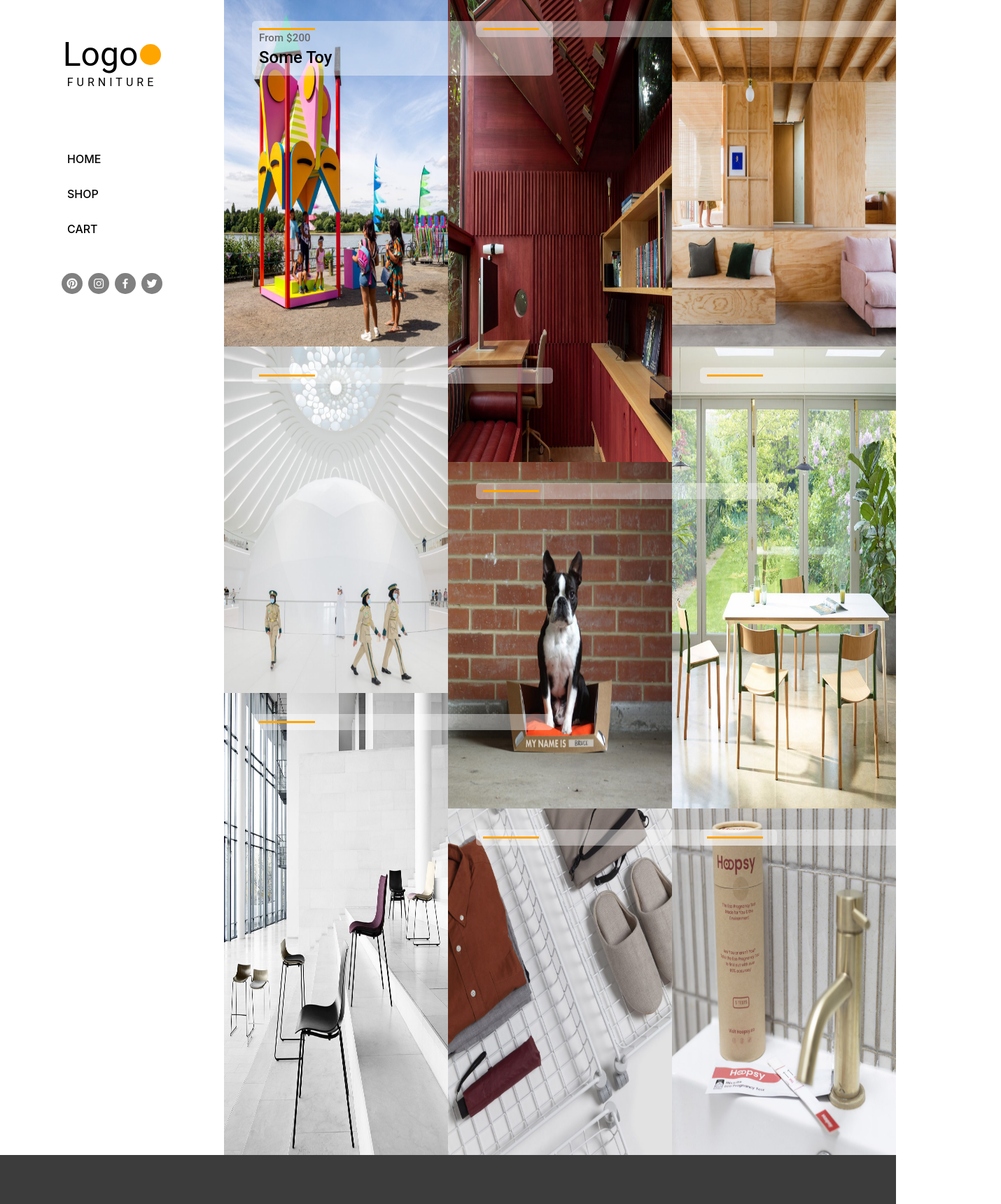
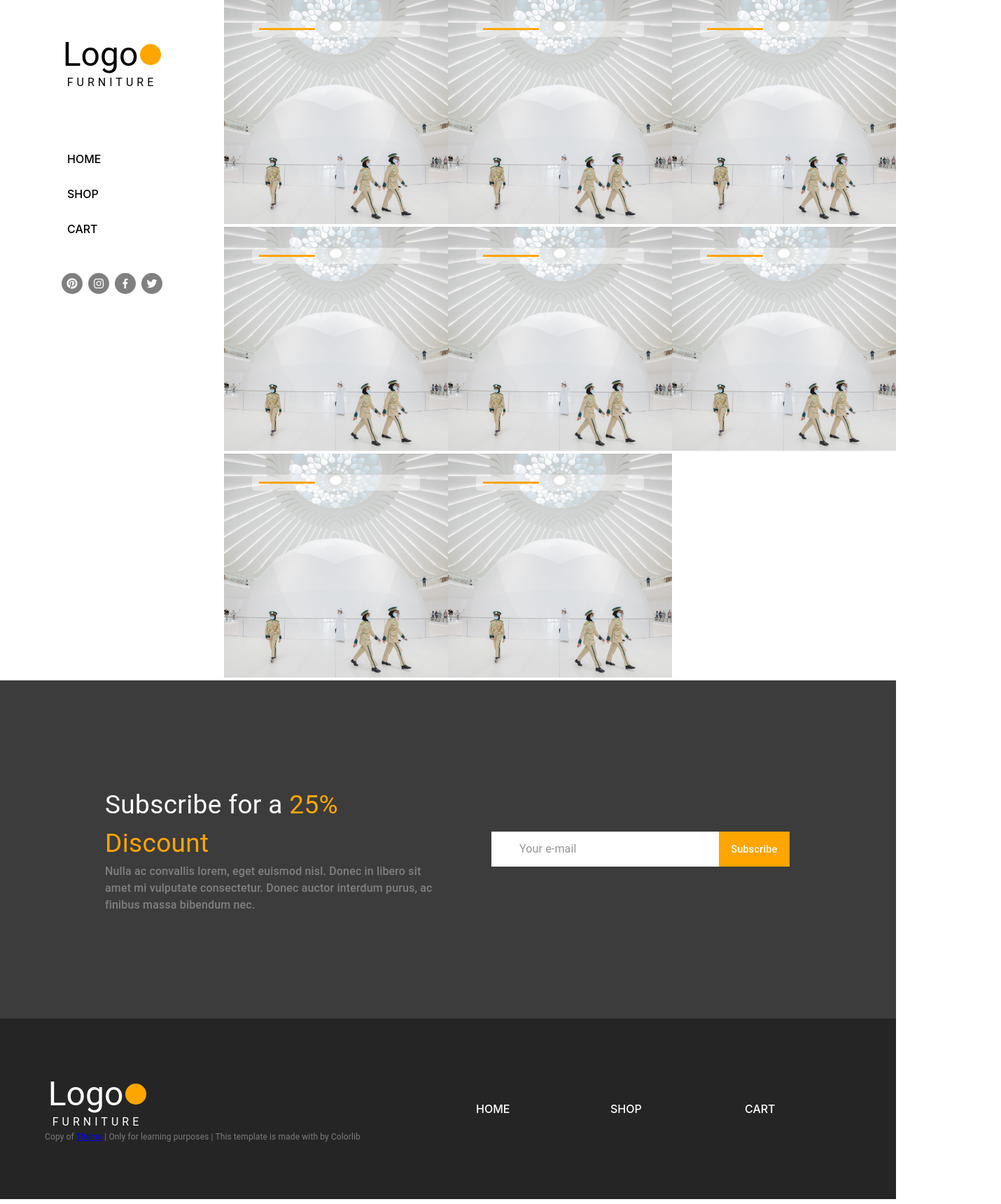
Before and after one commit to damiankuchta/storeTemplate, a React (Create React App) app in the folder frontend/: page / in a window 1280 px wide. Shown: the top 1720 px of the page at 70% size, 1430 px wide, since content can reach past the window. Built offline with nearby package versions, Linux system fonts and the light colour scheme.

Commit message:
mobile friendlyt

```diff
--- a/frontend/src/features/newsletter/components/SignupFom.js
+++ b/frontend/src/features/newsletter/components/SignupFom.js
@@ -4,10 +4,15 @@ import {Button, FormControl, Input} from "@mui/material";
 const formSx = {
     display: "inline-flex",
     flexDirection: "row",
-    width: 450,
+    width: "100%",
     boxSizing: "unset",
     border: "2px solid transparent",
     outline: "1px solid transparent",
+    paddingLeft: "60px",
+    "@media (max-width:1024px)": {
+        paddingLeft: "0",
+        paddingTop: "40px"
+    }
 }
 
 const formOutline = {
@@ -17,7 +22,7 @@ const formOutline = {
 }
 
 const emialInputSx = {
-    width: 435,
+    width: "100%",
     height: 50,
     backgroundColor: "white",
     color: 'black',
--- /dev/null
+++ b/frontend/src/features/products/components/ShowCaseList.js
@@ -0,0 +1,53 @@
+import React from "react"
+import {Box, Container, Grid} from "@mui/material";
+import ShowcaseProduct from "./ShowcaseProduct";
+
+import image1
+    from "../../../assets/furniture/adam-nathanial-furnam-babs-commonwealth-fierce-festival_dezeen_2364_col_0-1024x1024.jpg"
+import image2
+    from "../../../assets/furniture/amazones-in-white-heaven-contents-sq_-SquareE280931330x1330px-black-white-1024x1024.jpg"
+import image3
+    from "../../../assets/furniture/carl-hansen-and-sons-brad-ascalon-design-preludia-furniture_dezeen_2364_col_12-1024x1024.jpg"
+import image4 from "../../../assets/furniture/clancy-moore-architects-writing-room_sq_dezeen_2364_col_0-1024x1024.jpg"
+import image5 from "../../../assets/furniture/dog-goes-here-rocky-brooks-design_dezeen_2364_sq-1-1024x1024.jpg"
+import image6 from "../../../assets/furniture/ecal-muji-compact-life-milan-design-week-sq-1-1024x1024.jpg"
+import image7
+    from "../../../assets/furniture/ecture-australia-curious-practice_dezeen_2364_col_13-1704x1483-sq3-1024x1024.jpg"
+import image9 from "../../../assets/furniture/hoopsy-paper-pregnancy-test-design_dezeen_2364_sq-1024x1024.jpg"
+
+
+const mainBoxSx = {
+    width: "100%",
+    gap:"0"
+}
+
+
+export default function ShowCaseList({data}) {
+
+    return (
+        <Box sx={mainBoxSx}>
+            <Grid container>
+                <Grid item sx={12} md={6} lg={4}><ShowcaseProduct src={image2}/></Grid>
+                <Grid item sx={12} md={6} lg={4}><ShowcaseProduct src={image2}/></Grid>
+                <Grid item sx={12} md={6} lg={4}><ShowcaseProduct src={image2}/></Grid>
+                <Grid item sx={12} md={6} lg={4}><ShowcaseProduct src={image2}/></Grid>
+                <Grid item sx={12} md={6} lg={4}><ShowcaseProduct src={image2}/></Grid>
+                <Grid item sx={12} md={6} lg={4}><ShowcaseProduct src={image2}/></Grid>
+                <Grid item sx={12} md={6} lg={4}><ShowcaseProduct src={image2}/></Grid>
+                <Grid item sx={12} md={6} lg={4}><ShowcaseProduct src={image2}/></Grid>
+            </Grid>
+                {/*< ShowcaseProduct*/}
+                {/*    src={image1}*/}
+                {/*    productName={'Some Toy'}*/}
+                {/*    fromPrice={200}*/}
+                {/*/>*/}
+                {/*<ShowcaseProduct src={image2}/>*/}
+                {/*<ShowcaseProduct src={image3}/>*/}
+                {/*<ShowcaseProduct src={image4}/>*/}
+                {/*<ShowcaseProduct src={image5}/>*/}
+                {/*<ShowcaseProduct src={image6}/>*/}
+                {/*<ShowcaseProduct src={image7}/>*/}
+                {/*<ShowcaseProduct src={image9}/>*/}
+        </Box>
+    )
+}
--- a/frontend/src/features/products/components/ShowcaseProduct.js
+++ b/frontend/src/features/products/components/ShowcaseProduct.js
@@ -5,10 +5,10 @@ import OrangeLine from "../../../components/OrangeLine";
 const transitionTime = "0.3s"
 
 const mainBoxSx = {
+    position: "relative",
     width: "100%",
-    height: "100%",
+    cursor: "pointer",
 
-    cursor: "pointer",
     "&:hover > img": {
         transition: transitionTime,
         filter: "grayscale(100%) brightness(0.4) contrast(80%)",
@@ -22,18 +22,17 @@ const mainBoxSx = {
 
 const imgSx = {
     width: "100%",
-    height: "100%",
     transition: transitionTime,
 }
 
 const headerBoxSx = {
     position: "absolute",
     marginTop: "30px",
-    marginLeft: "40px",
+    left: "40px",
+    right: "40px",
     zIndex: 1,
     backgroundColor: "rgba(255, 255, 255, 0.4)",
     borderRadius: "5px",
-    width: "410px",
     padding: "10px"
 }
 
--- a/frontend/src/layouts/Footer/Footer.js
+++ b/frontend/src/layouts/Footer/Footer.js
@@ -20,15 +20,15 @@ export default function Footer() {
     return (
         <Box as="footer" sx={footerSx}>
             <Container>
-                <Grid spacing={30} container alignItems="center">
-                    <Grid xs={5} item>
+                <Grid container alignItems="center">
+                    <Grid sx={12} md={6} item>
                         <Logo/>
                         <Typography variatn={'string'} sx={copyRightsSx}>
                             Copy of <a href="https://preview.colorlib.com/theme/amado/">Theme</a> | Only for learning
                             purposes | This template is made with by Colorlib
                         </Typography>
                     </Grid>
-                    <Grid item>
+                    <Grid item md={6}>
                         <NavList/>
                     </Grid>
                 </Grid>
--- a/frontend/src/layouts/Main/Main.js
+++ b/frontend/src/layouts/Main/Main.js
@@ -1,62 +1,10 @@
 import React from "react"
-import {Box, Grid} from "@mui/material";
-
-import image1
-    from "../../assets/furniture/adam-nathanial-furnam-babs-commonwealth-fierce-festival_dezeen_2364_col_0-1024x1024.jpg"
-import image2
-    from "../../assets/furniture/amazones-in-white-heaven-contents-sq_-SquareE280931330x1330px-black-white-1024x1024.jpg"
-import image3
-    from "../../assets/furniture/carl-hansen-and-sons-brad-ascalon-design-preludia-furniture_dezeen_2364_col_12-1024x1024.jpg"
-import image4 from "../../assets/furniture/clancy-moore-architects-writing-room_sq_dezeen_2364_col_0-1024x1024.jpg"
-import image5 from "../../assets/furniture/dog-goes-here-rocky-brooks-design_dezeen_2364_sq-1-1024x1024.jpg"
-import image6 from "../../assets/furniture/ecal-muji-compact-life-milan-design-week-sq-1-1024x1024.jpg"
-import image7
-    from "../../assets/furniture/ecture-australia-curious-practice_dezeen_2364_col_13-1704x1483-sq3-1024x1024.jpg"
-import image8 from "../../assets/furniture/folk-dining-furniture-collection-allermuir_dezeen_sq-1024x1024.jpg"
-import image9 from "../../assets/furniture/hoopsy-paper-pregnancy-test-design_dezeen_2364_sq-1024x1024.jpg"
-import ShowcaseProduct from "../../features/products/components/ShowcaseProduct";
-
-const mainBoxSx = {
-    width: "100%",
-    height: 1650,
-
-}
-
-const mediumBox = {
-    height: "30%",
-}
-
-const bigBox = {
-    height: "40%",
-}
-
-const fullHeight = {
-    height: "100%",
-}
+import ShowCaseList from "../../features/products/components/ShowCaseList";
 
 
-export default function Main({children}) {
+export default function Main() {
 
     return (
-        <Box sx={mainBoxSx}>
-            <Grid container flexDirection={'row'} sx={fullHeight}>
-                <Grid item flexDirection={'column'} sx={fullHeight} xs={4}>
-                    <Grid item sx={mediumBox}><ShowcaseProduct src={image1} productName={'Some Toy'}
-                                                               fromPrice={200}/></Grid>
-                    <Grid item sx={mediumBox}><ShowcaseProduct src={image2}/></Grid>
-                    <Grid item sx={bigBox}><ShowcaseProduct src={image3}/></Grid>
-                </Grid>
-                <Grid item flexDirection={'column'} sx={fullHeight} xs={4}>
-                    <Grid item sx={bigBox}><ShowcaseProduct src={image4}/></Grid>
-                    <Grid item sx={mediumBox}><ShowcaseProduct src={image5}/></Grid>
-                    <Grid item sx={mediumBox}><ShowcaseProduct src={image6}/></Grid>
-                </Grid>
-                <Grid item flexDirection={'column'} sx={fullHeight} xs={4}>
-                    <Grid item sx={mediumBox}><ShowcaseProduct src={image7}/></Grid>
-                    <Grid item sx={bigBox}><ShowcaseProduct src={image8}/></Grid>
-                    <Grid item sx={mediumBox}><ShowcaseProduct src={image9}/></Grid>
-                </Grid>
-            </Grid>
-        </Box>
+        <ShowCaseList/>
     )
 }
--- a/frontend/src/layouts/Newsletter/Newsletter.js
+++ b/frontend/src/layouts/Newsletter/Newsletter.js
@@ -8,6 +8,10 @@ const newsLetterSx = {
     backgroundColor: '#3c3c3c',
     borderRadius: 0,
     color: "white",
+
+    "@media (max-width:768px)": {
+        padding: "40px"
+    }
 }
 
 const newsLetterHeaderSx = {
@@ -27,9 +31,8 @@ const discountDescriptionSx = {
 export default function Newsletter() {
     return (
         <Box sx={newsLetterSx}>
-            <Container>
-                <Grid container spacing={4} alignItems="center">
-                    <Grid item xs={7}>
+                <Grid container alignItems="center">
+                    <Grid item sx={12} md={6} lg={6}>
                         <Typography sx={newsLetterHeaderSx}>Subscribe for a
                             <Box display={'inline'} sx={discountTextSx}> 25% Discount</Box>
                         </Typography>
@@ -40,11 +43,11 @@ export default function Newsletter() {
                             consectetur.
                             Donec auctor interdum purus, ac finibus massa bibendum nec.</Typography>
                     </Grid>
-                    <Grid item xs={4}>
+                    <Grid container item sx={12} md={6} lg={6}>
                         <SignupFom/>
                     </Grid>
                 </Grid>
-            </Container>
+
         </Box>
 
     );
```
